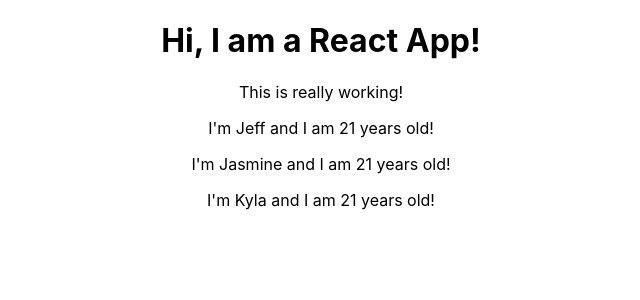
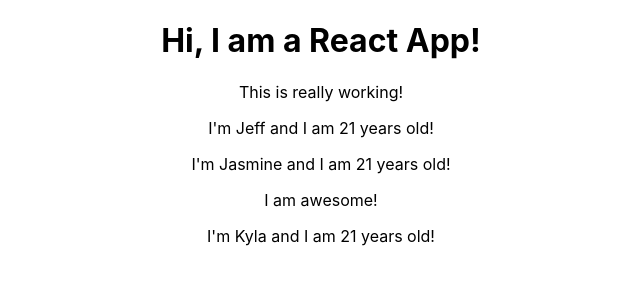
Before and after one commit to zeejay09/burger-builder, a React (Create React App) app: page / in a window 1280 px wide. Shown: the top 300 px of the page, without its empty margins (319-959 px from the left). Built offline with nearby package versions, Linux system fonts and the light colour scheme.

Commit message:
prints a children prop

```diff
--- a/src/App.js
+++ b/src/App.js
@@ -9,7 +9,7 @@
         <h1>Hi, I am a React App!</h1>
         <p>This is really working!</p>
         <Person name="Jeff" age="21"/>
-        <Person name="Jasmine" age="21"/>
+        <Person name="Jasmine" age="21">I am awesome!</Person>
         <Person name="Kyla" age="21"/>
       </div>
     );
--- a/src/Person/Person.js
+++ b/src/Person/Person.js
@@ -1,7 +1,12 @@
 import React from 'react';
 
 const person = (props) => {
-    return <p>I'm {props.name} and I am {props.age} years old!</p>
+    return (
+        <div>
+            <p>I'm {props.name} and I am {props.age} years old!</p>
+            <p>{props.children}</p>
+        </div>
+    )
 };
 
 export default person;
```
